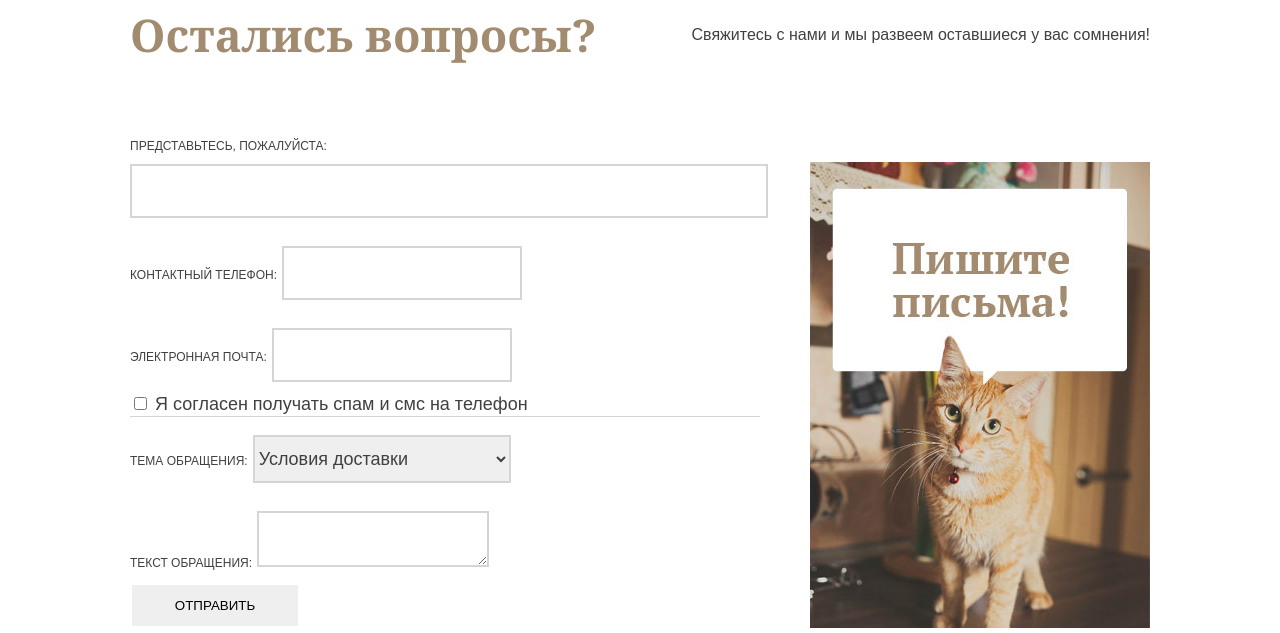
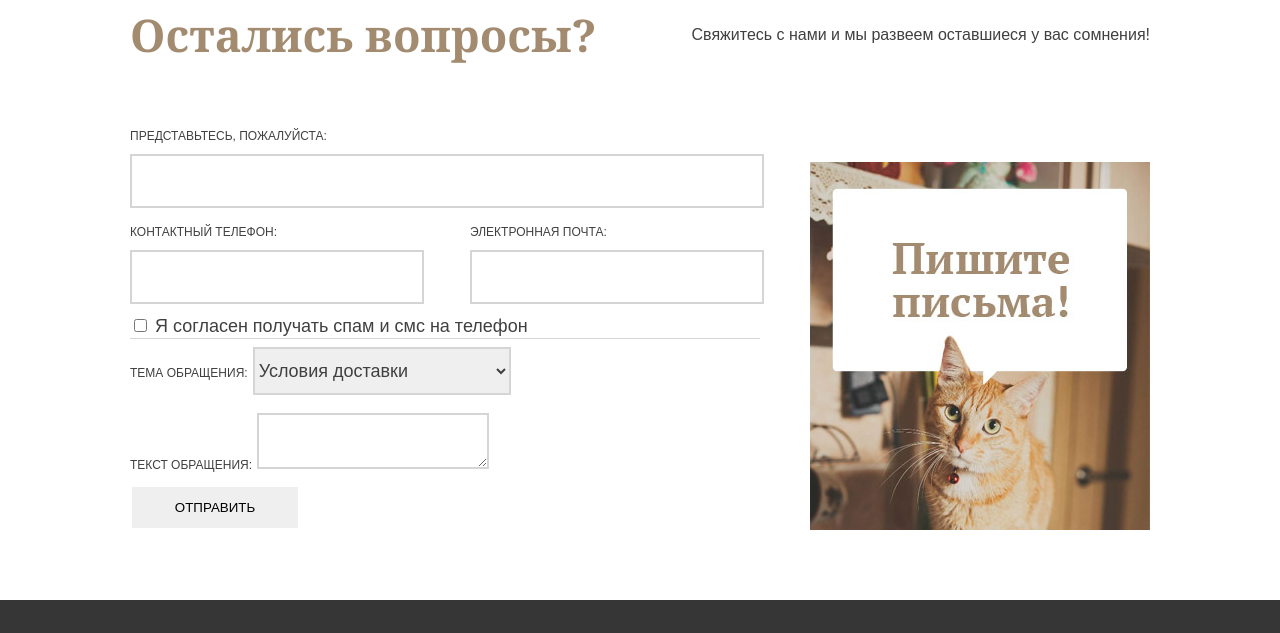
Before and after one commit to EugeneAndrievsky/keksby, a plain HTML site: page index.html in a window 1280 px wide. Shown: the part 2940-3573 px from the top of the page. Drawn offline with Linux system fonts and the light colour scheme.

Commit message:
Сделал поля с телефоном и почтой

```diff
--- a/css/style.css
+++ b/css/style.css
@@ -439,11 +439,21 @@ body {
 }
 
 .feedback-form-group {
-  padding: 10px 0;
+  padding-bottom: 10px;
+}
+
+.f-f-group-1 {
+  float: left;
+  margin-right: 50px;
+  width: 290px;
+}
+
+.f-f-group-2 {
+  float: right;
+  width: 290px;
 }
 
 .feedback-form-group label {
-
   font-size: 12px;
   line-height: 1em;
   text-transform: uppercase;
@@ -461,7 +471,11 @@ body {
 }
 
 .feedback-form #fullname {
-  width: 100%;
+  width: 626px;
+}
+
+.feedback-form #phone, #email {
+  width: 286px;
 }
 
 .feedback-form input[type="text"]:hover,
--- a/index.html
+++ b/index.html
@@ -179,14 +179,15 @@
             <input type="text" name="fullname" id="fullname">
           </div>
 
-          <div class="feedback-form-group">
+          <div class="clearfix">       <div class="feedback-form-group f-f-group-1">
             <label for="phone">Контактный телефон:</label>
             <input type="text" name="phone" id="phone">
           </div>
 
-          <div class="feedback-form-group">
+          <div class="feedback-form-group f-f-group-2">
             <label for="email">Электронная почта:</label>
             <input type="text" name="email" id="email">
+          </div>
           </div>
 
           <div class="checkbox-area">
```
